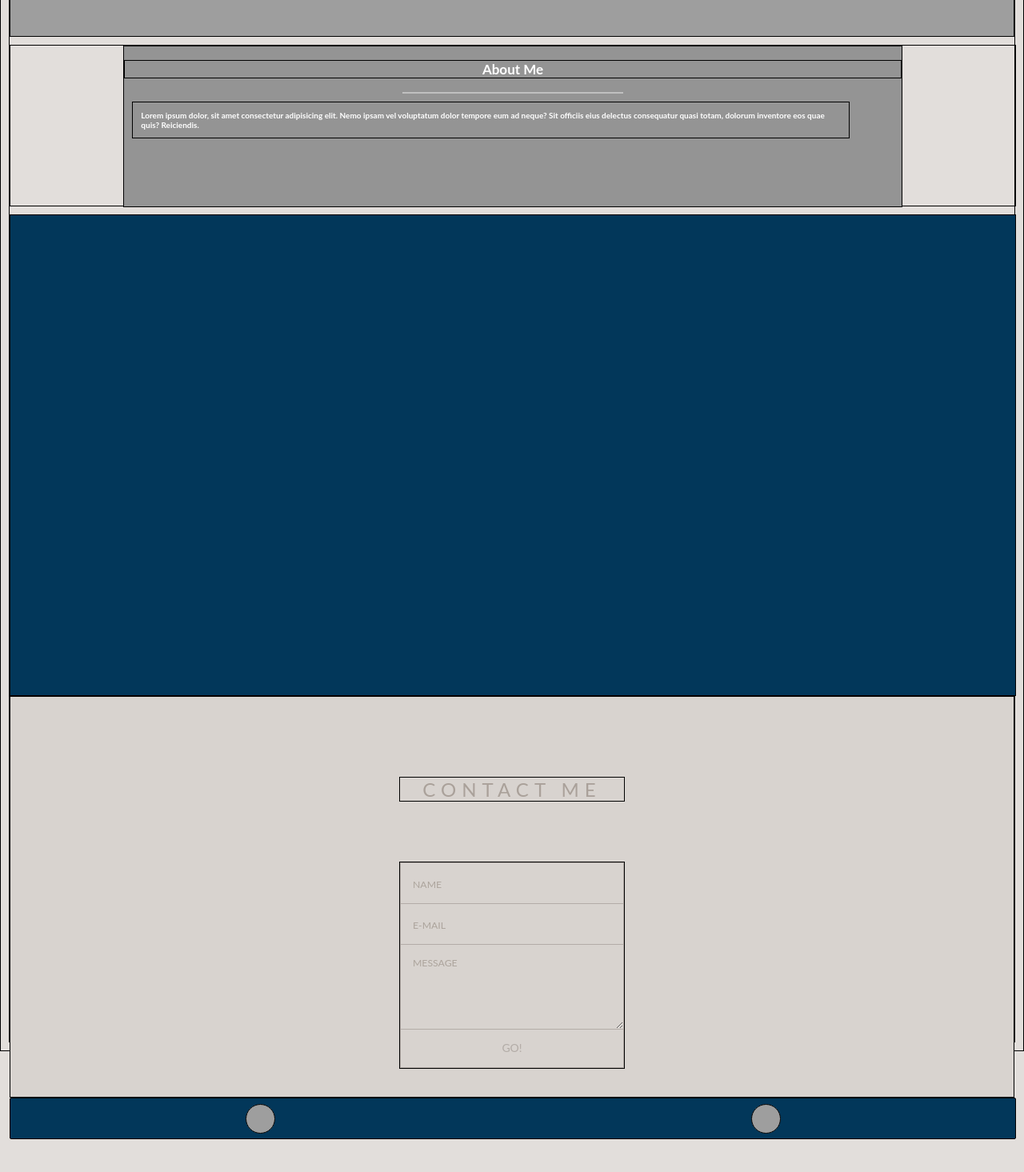
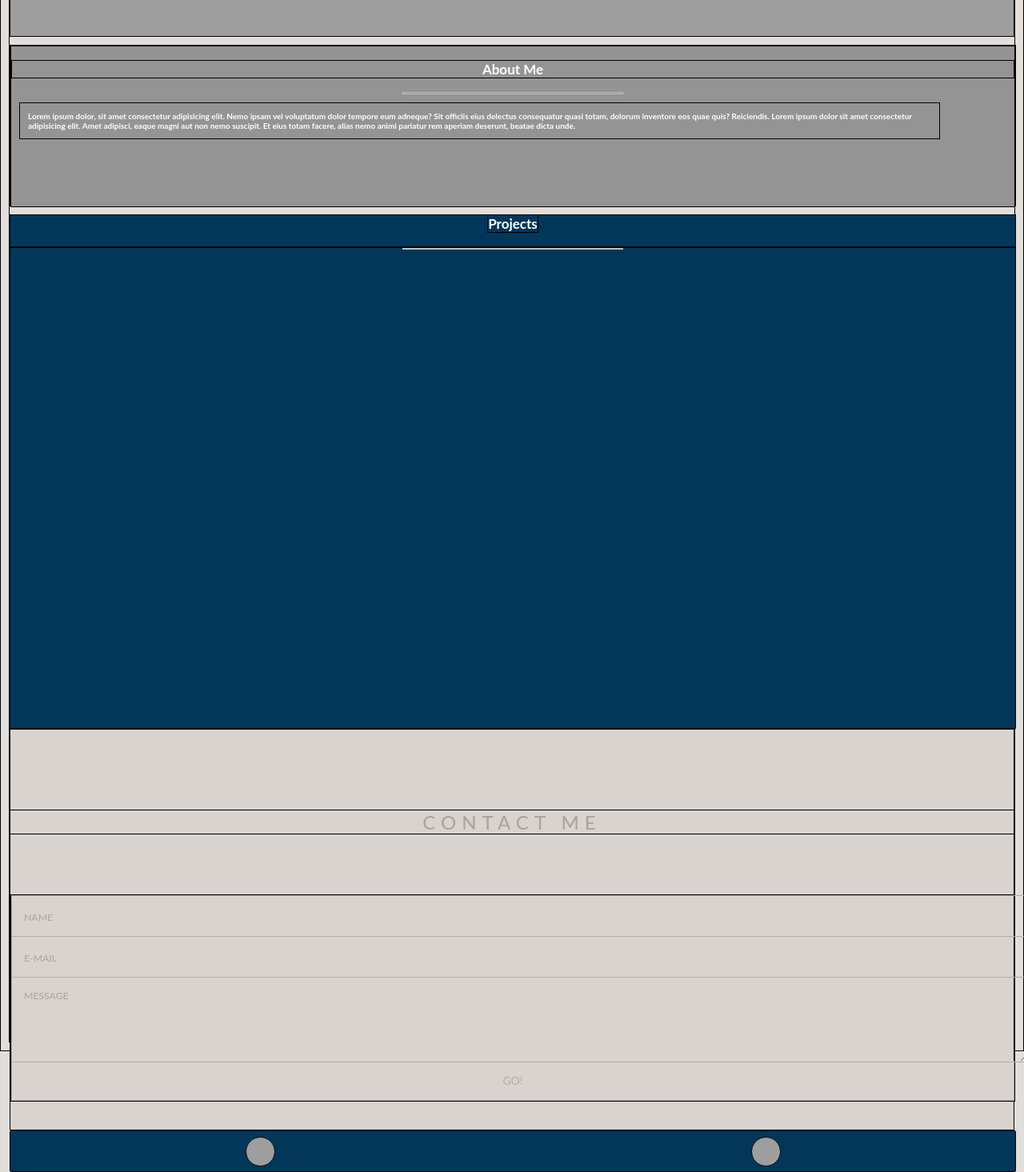
Before and after one commit to bzerehaimanot8/portfolio-1-project1, a plain HTML site: page index.html in a window 1280 px wide. Shown: the part 460-1925 px from the top of the page at 80% size. Before the commit the page ends 1884 px from the top, so only its background shows below. Drawn offline with nearby package versions, Linux system fonts and the light colour scheme; no server answers; grey boxes are pictures that could not be loaded.

Commit message:
added another div on top of projects section to add a projects title because the orginal one within the projects section was destroyed due to the grid layout.

```diff
--- a/index.html
+++ b/index.html
@@ -63,15 +63,24 @@
         <div class="innerbox">
             <h3>About Me</h3>
             <hr>
-            <h4>Lorem ipsum dolor, sit amet consectetur adipisicing elit. Nemo ipsam vel voluptatum dolor tempore eum ad
-                neque? Sit officiis eius delectus consequatur quasi totam, dolorum inventore eos quae quis? Reiciendis.
+            <h4>Lorem ipsum dolor, sit amet consectetur adipisicing elit. Nemo ipsam vel voluptatum dolor tempore eum
+                adneque? Sit officiis eius delectus consequatur quasi totam, dolorum inventore eos quae quis?
+                Reiciendis. Lorem ipsum dolor sit amet consectetur adipisicing elit. Amet adipisci, eaque magni aut non
+                nemo suscipit. Et eius totam facere, alias nemo animi pariatur rem aperiam deserunt, beatae dicta unde.
             </h4>
         </div>
     </div>
 
+    <div class="title">
+        <h1>Projects</h1>
+
+        <hr>
+
+    </div>
+
     <main id="proj">
         <!-- <h1>Projects</h1>
-        <hr> -->
+            <hr> -->
     </main>
 
     <div class="contact-form" id="con">
--- a/style1.css
+++ b/style1.css
@@ -1,5 +1,24 @@
 * {
   border: 1px solid black;
+}
+
+html {
+scroll-behavior: smooth;
+}
+
+.title {
+display: flex;
+justify-content: center;
+align-items: center;
+flex-direction: column;
+color: white;
+height: 39px;
+background-color: rgb(2, 55, 90);
+width: 100%;
+}
+
+h1 {
+font-size: 17px;
 }
 
 body {
@@ -67,6 +86,7 @@ rgb(148, 148, 148) */
   height: 400px;
   background-image: url('https://res.cloudinary.com/dfmeqlgua/image/upload/v1594786323/nyc1_d0gnxk.jpg');
   background-size: cover;
+
 }
 
 .pic {
@@ -90,6 +110,7 @@ rgb(148, 148, 148) */
 hr {
   border: 1px solid silver;
   width: 274px;
+height: 1px;
 }
 
 h3 {
@@ -166,7 +187,7 @@ img {
   border-radius: 0px;
   /* width: 300px; */
   height: 200px;
-  /* width: 100%; */
+  width: 100%;
 
 }
 
@@ -192,10 +213,17 @@ main {
   grid-template-columns: repeat(3, 1fr);  */
 }
 
-main h1 {
+/* main h1 {
   color: white;
   font-size: 17px;
+} */
+
+.project {
+
+  display: flex;
+  flex-direction: column;
 }
+
 
 /* .form {
   display: flex;
@@ -478,7 +506,9 @@ textarea:hover::focus:-ms-placeholder {
 
 .contact-form {
 
-  background: #d8d3cf;
+background: #d8d3cf;
+
+
   color: #aaa19a;
   /* background-color: #cbc6c1; */
 
@@ -502,7 +532,8 @@ header {
   display: flex;
   justify-content: center;
   position: ;
-  width: 280px;
+  /* width: 280px; */
+  width: 100%;
   padding: 0px 0px 0px 0px;
   margin: 100px 0 25px 0;
   font-size: 24px;
@@ -512,7 +543,8 @@ header {
 
 .form {
   position: relative;
-  width: 280px;
+  width: 100%;
+  /* width: 280px; */
   margin: 50px auto 100px auto;
   color: #aaa19a;
 }
@@ -520,7 +552,8 @@ header {
 input {
   font-family: 'Lato', sans-serif;
   font-size: 0.875em;
-  width: 248px;
+  /* width: 248px; */
+  width: 100%;
   height: 50px;
   padding: 0px 15px 0px 15px;
 
@@ -543,8 +576,9 @@ input:hover {
 }
 
 textarea {
-  width: 263px;
-  max-width: 280px;
+  /* width: 263px; */
+  width: 100%;
+  /* max-width: 280px; */
   height: 90px;
   max-height: 90px;
   padding: 15px 0px 0px 15px;
@@ -570,7 +604,8 @@ textarea:hover {
 }
 
 #submit {
-  width: 280px;
+  /* width: 280px; */
+  width: 100%;
   height: 50px;
 
   padding: 0;
```
